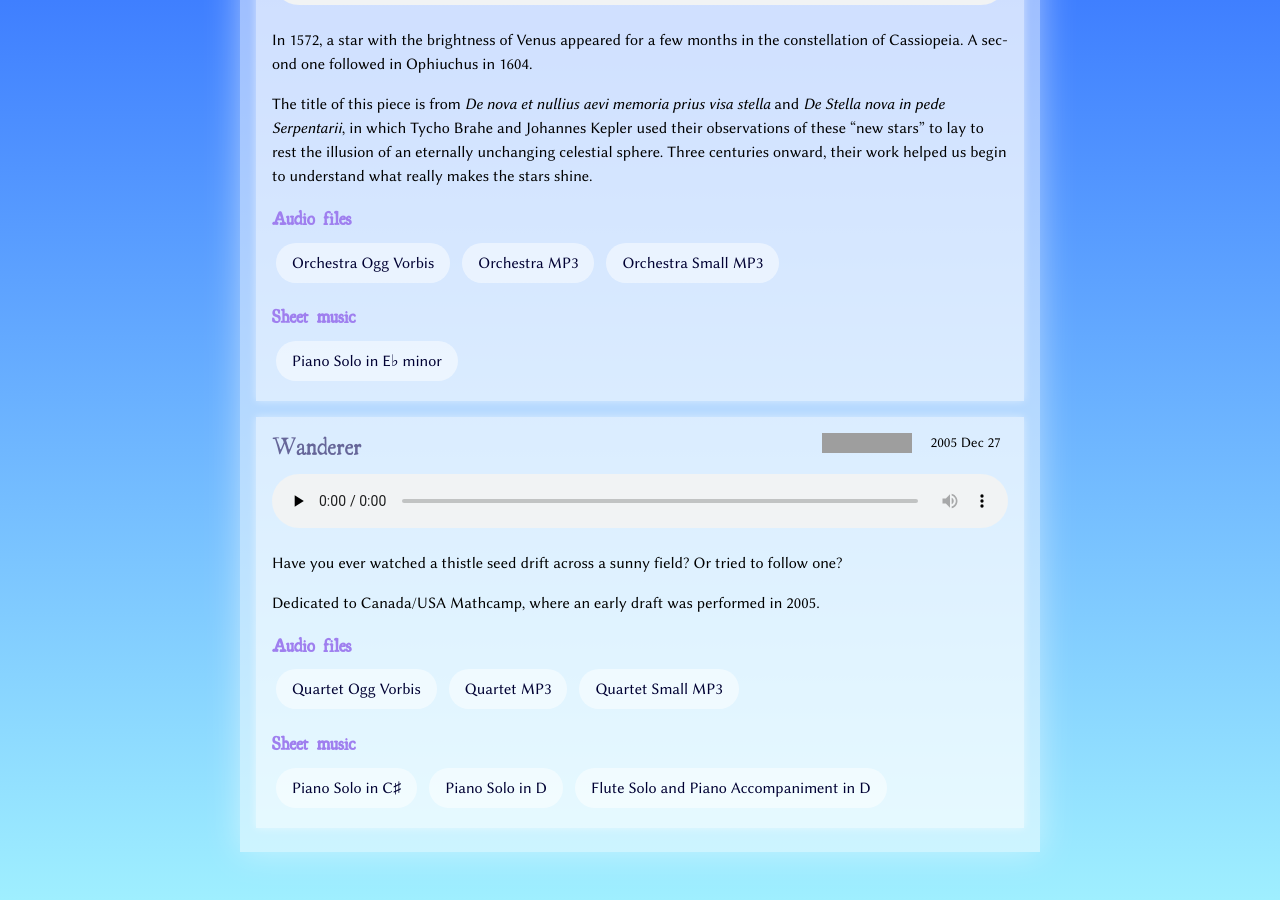
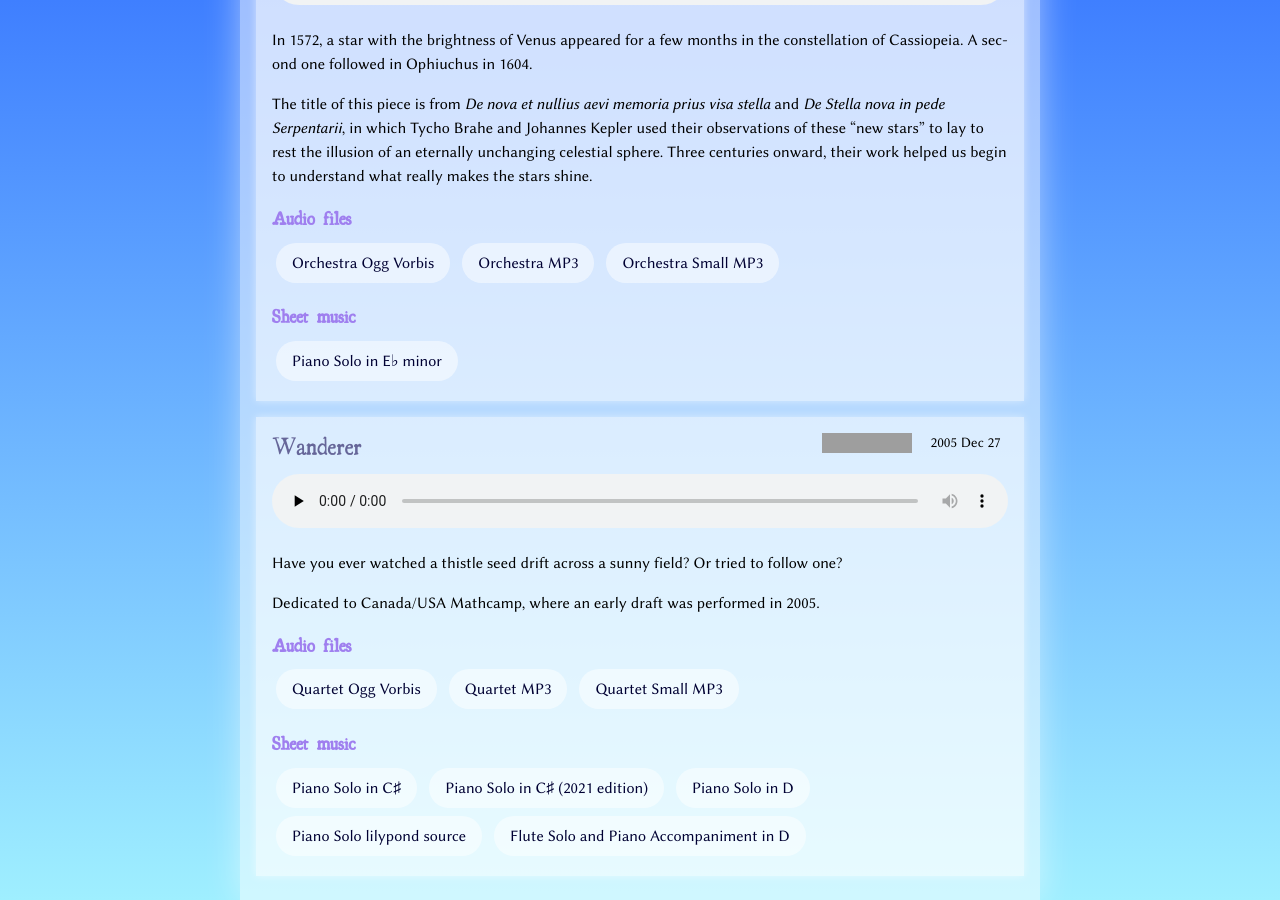
Before and after one commit to pteromys/pteromys.github.io, a Jekyll site: the page built from music.html, in a window 1280 px wide and 900 px high, scrolled down 591 px. Built offline with Jekyll 4.4.1, drawn with Linux system fonts in a browser that asks for light colours; grey boxes are pictures that could not be loaded.

Commit message:
Add link to Wanderer on GitHub.

```diff
--- a/_data/music.yml
+++ b/_data/music.yml
@@ -54,7 +54,7 @@
     2005.
   date: 2005-12-27
   started: 2005-04-01
-  updated: 2008-08-15
+  updated: 2021-05-21
   license: by/3.0/us
   audio:
     - title: Quartet Ogg Vorbis
@@ -68,7 +68,11 @@
   scores:
     - title: Piano Solo in C♯
       url: wanderer-piano.pdf
+    - title: Piano Solo in C♯ (2021 edition)
+      url: wanderer-piano-2021.pdf
     - title: Piano Solo in D
       url: wanderer-piano-d.pdf
+    - title: Piano Solo lilypond source
+      url: //github.com/pteromys/wanderer-piano
     - title: Flute Solo and Piano Accompaniment in D
       url: wanderer-flute.pdf
--- a/_includes/music.html
+++ b/_includes/music.html
@@ -23,13 +23,15 @@
 <h3>Audio files</h3>
 <ul class="music-filelist">
 	{% for file in include.project.audio %}
-		<li><a href="//www.melonisland.net/music/{{ file.url }}">{{ file.title | escape }}</a></li>
+		{% capture front %}{{ file.url | slice: 0, 2 }}{% endcapture %}
+		<li><a href="{% unless front == "//" %}//www.melonisland.net/music/{% endunless %}{{ file.url }}">{{ file.title | escape }}</a></li>
 	{% endfor %}
 </ul>
 <h3>Sheet music</h3>
 <ul class="music-filelist">
 	{% for file in include.project.scores %}
-		<li><a href="//www.melonisland.net/music/{{ file.url }}">{{ file.title | escape }}</a></li>
+		{% capture front %}{{ file.url | slice: 0, 2 }}{% endcapture %}
+		<li><a href="{% unless front == "//" %}//www.melonisland.net/music/{% endunless %}{{ file.url }}">{{ file.title | escape }}</a></li>
 	{% endfor %}
 </ul>
 
```
